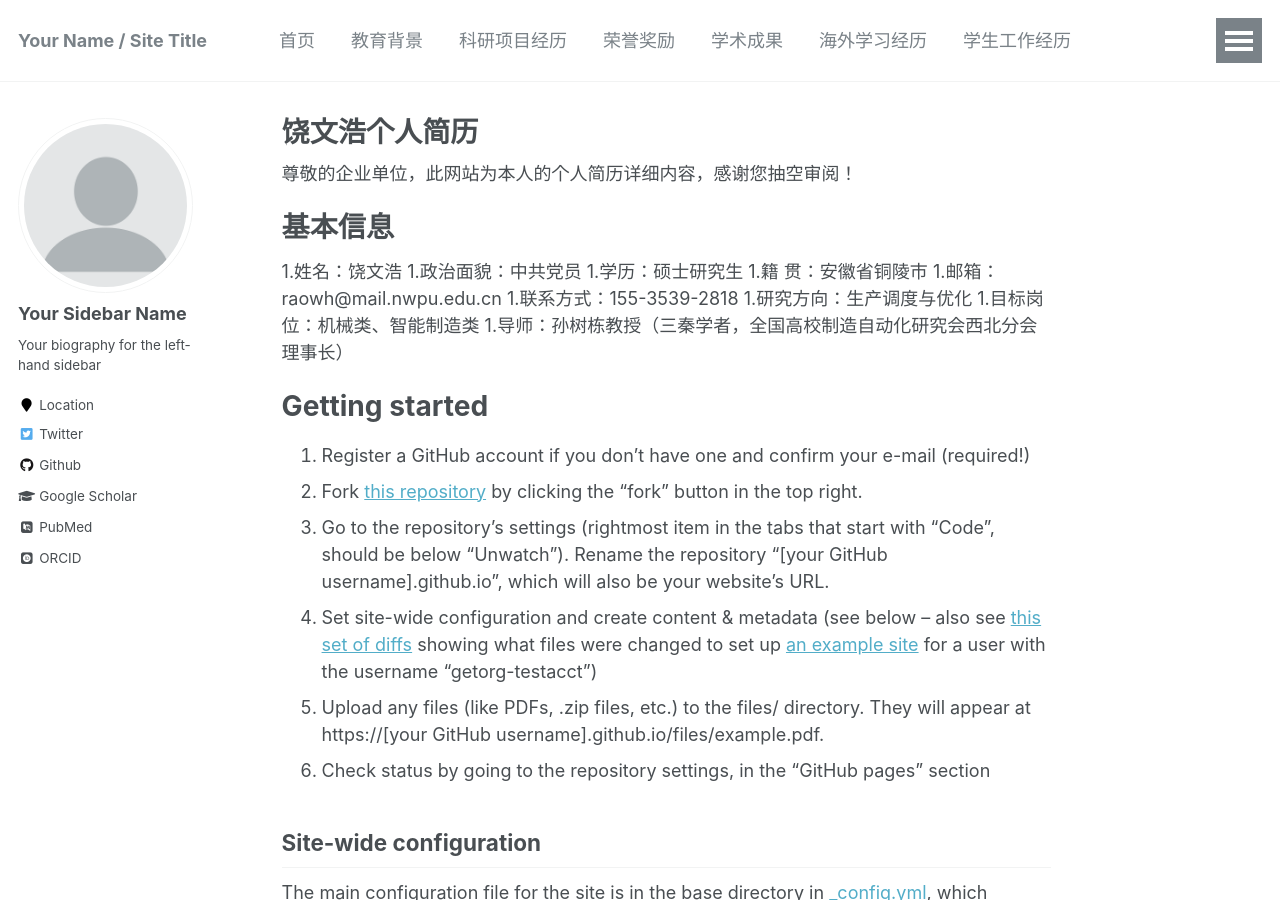
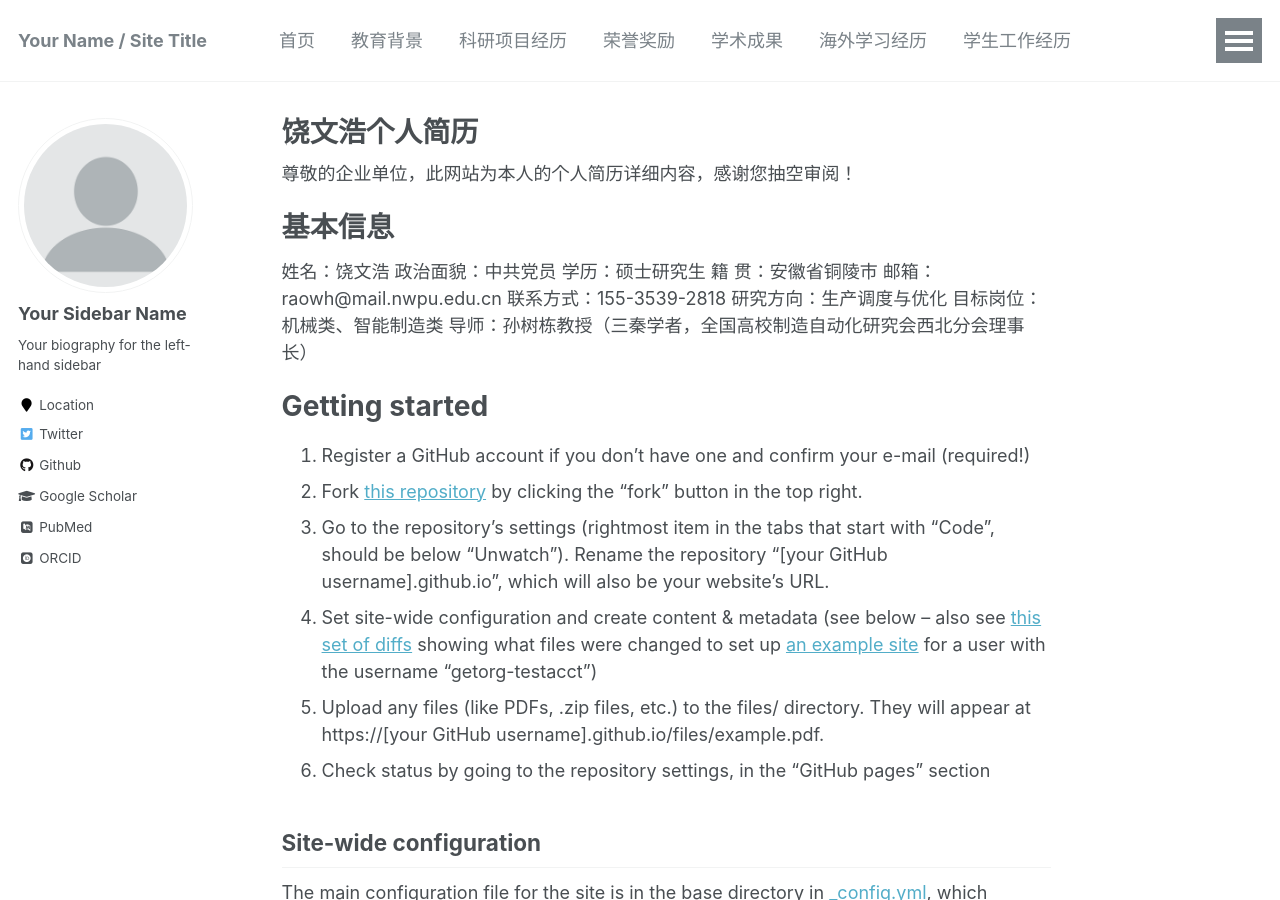
Before and after one commit to raowh/raowh.github.io, a Jekyll site: the page built from _pages/about.md, in a window 1280 px wide and 900 px high. Built offline with Jekyll 4.4.1, drawn with Linux system fonts in a browser that asks for light colours; some web fonts are replaced.

Commit message:
Update about.md

```diff
--- a/_pages/about.md
+++ b/_pages/about.md
@@ -12,11 +12,11 @@ redirect_from:
 
 基本信息
 ======
-1.姓名：饶文浩                        1.政治面貌：中共党员
-1.学历：硕士研究生                    1.籍    贯：安徽省铜陵市
-1.邮箱：raowh@mail.nwpu.edu.cn        1.联系方式：155-3539-2818
-1.研究方向：生产调度与优化             1.目标岗位：机械类、智能制造类
-1.导师：孙树栋教授（三秦学者，全国高校制造自动化研究会西北分会理事长）
+姓名：饶文浩                        政治面貌：中共党员
+学历：硕士研究生                    籍    贯：安徽省铜陵市
+邮箱：raowh@mail.nwpu.edu.cn        联系方式：155-3539-2818
+研究方向：生产调度与优化             目标岗位：机械类、智能制造类
+导师：孙树栋教授（三秦学者，全国高校制造自动化研究会西北分会理事长）
 
 Getting started
 ======
```
